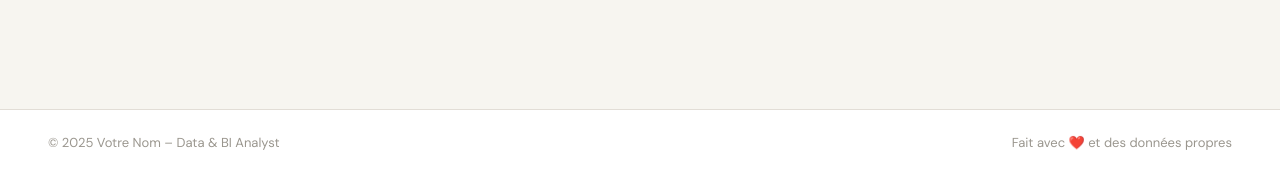
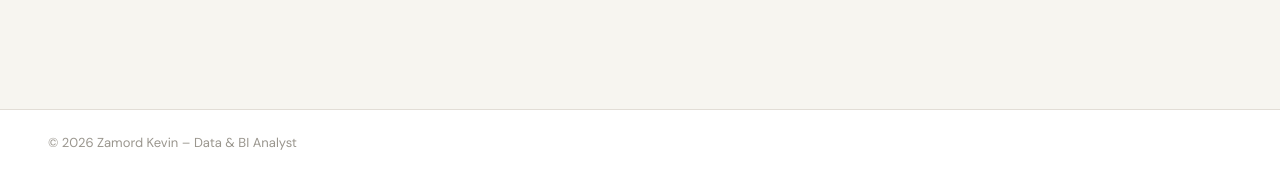
Before and after one commit to kzamord/PORTOFOLIO, a plain HTML site: page index.html in a window 1280 px wide. Shown: the part 3700-3875 px from the top of the page. Drawn offline with Linux system fonts and the light colour scheme.

Commit message:
Update index.html

```diff
--- a/index.html
+++ b/index.html
@@ -910,8 +910,7 @@
   </section>
 
   <footer>
-    <p>© 2025 Votre Nom – Data & BI Analyst</p>
-    <p data-i18n="footer.made">Fait avec ❤️ et des données propres</p>
+    <p>© 2026 Zamord Kevin – Data & BI Analyst</p>
   </footer>
 
   <script>
@@ -935,7 +934,7 @@
         'nav.projects':        'Projets',
         'nav.contact':         'Contact',
         'hero.badge':          'Disponible pour missions freelance',
-        'hero.sub':            'Je transforme vos données brutes en dashboards actionnables — de la modélisation Snowflake au déploiement Power BI, avec des KPIs vérifiables à chaque livraison.',
+        'hero.sub':            "J'accompagne les entreprises à transformer leurs données en décisions concrètes. De la collecte de la donnée jusqu'à son exposition dans des dashboards aidant à la prise de décision.",
         'hero.cta1':           'Voir mes projets →',
         'hero.cta2':           'Me contacter',
         'hero.card.desc':      'Amélioration du temps de refresh',
```
